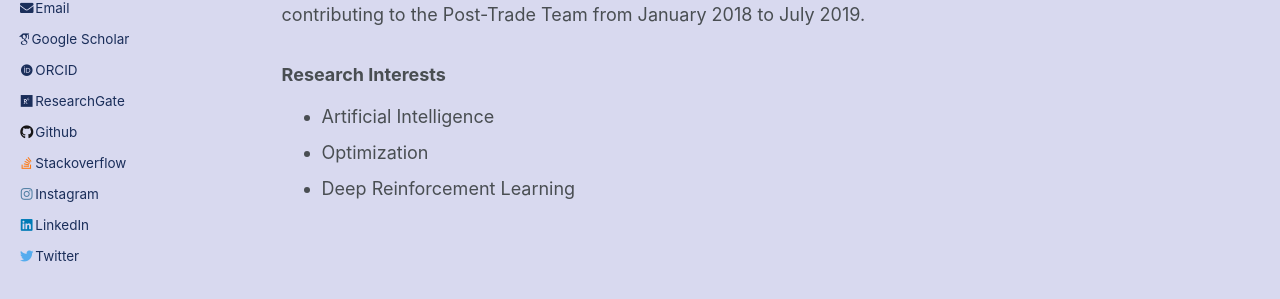
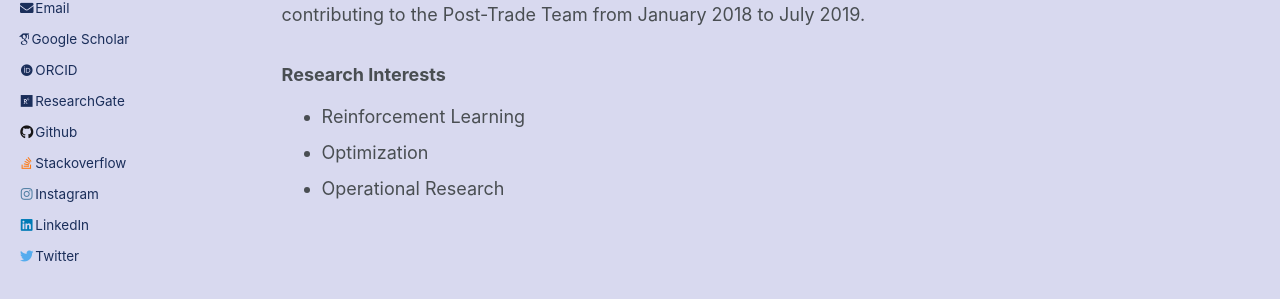
Before and after one commit to Amutheezan/amutheezan.github.io, a Jekyll site: the page built from _pages/about.md, in a window 1280 px wide. Shown: the part 426-725 px from the top of the page. Built offline with Jekyll 4.4.1, drawn with Linux system fonts in a browser that asks for light colours; some web fonts are replaced.

Commit message:
Update about.md

```diff
--- a/_pages/about.md
+++ b/_pages/about.md
@@ -13,6 +13,6 @@ Amutheezan is a Ph.D. student who joined the [Applied Artificial Intelligence La
 Before starting his Ph.D., he gained industry experience as a Software Engineering Intern at WSO<sub>2</sub> Lanka (PVT) Ltd, working with the Data-Analytics Team from July to December 2016. He later worked as a Software Engineer at MillenniumIT Software (PVT) Ltd, contributing to the Post-Trade Team from January 2018 to July 2019.
 
 ### Research Interests
-* Artificial Intelligence
+* Reinforcement Learning
 * Optimization
-* Deep Reinforcement Learning
+* Operational Research
```
